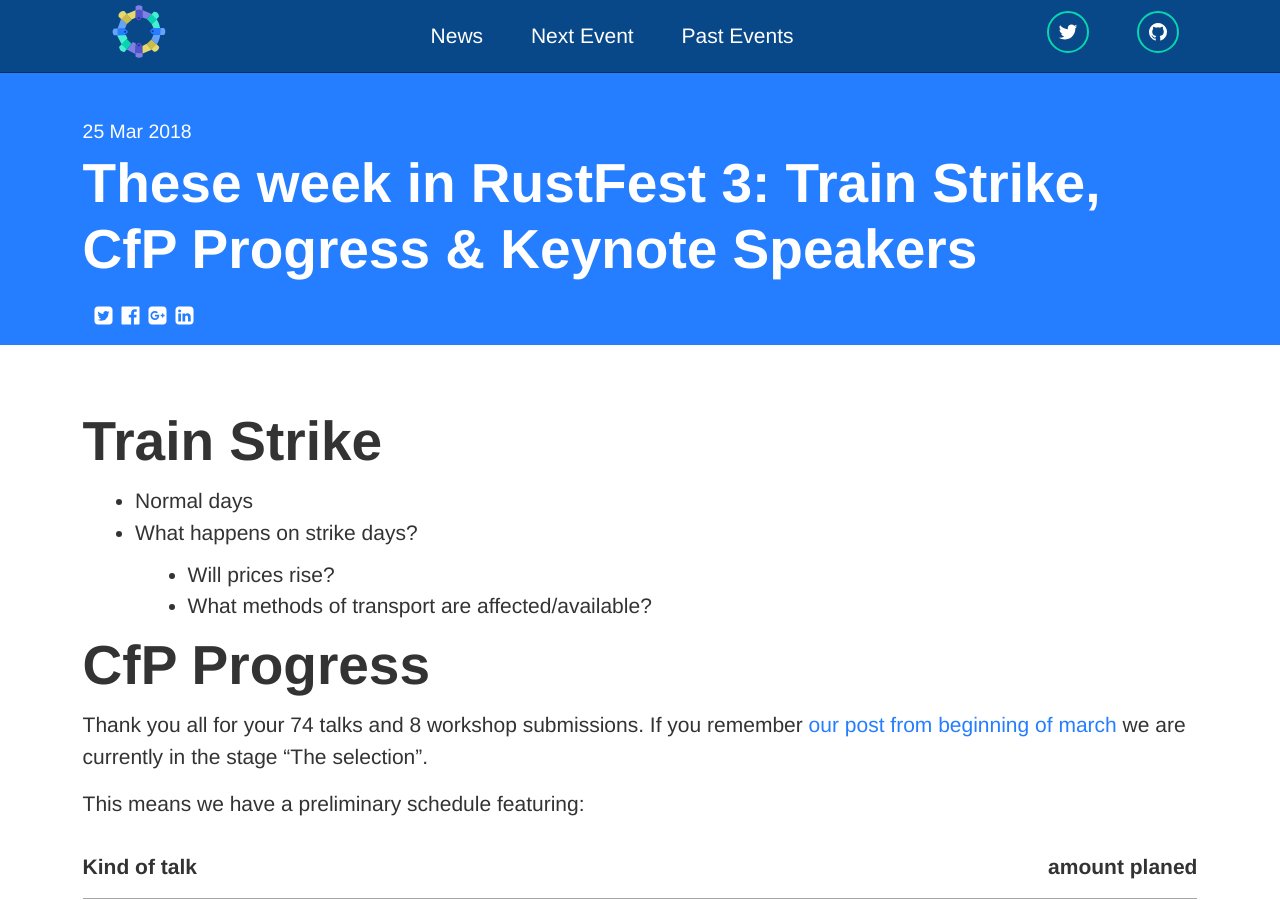
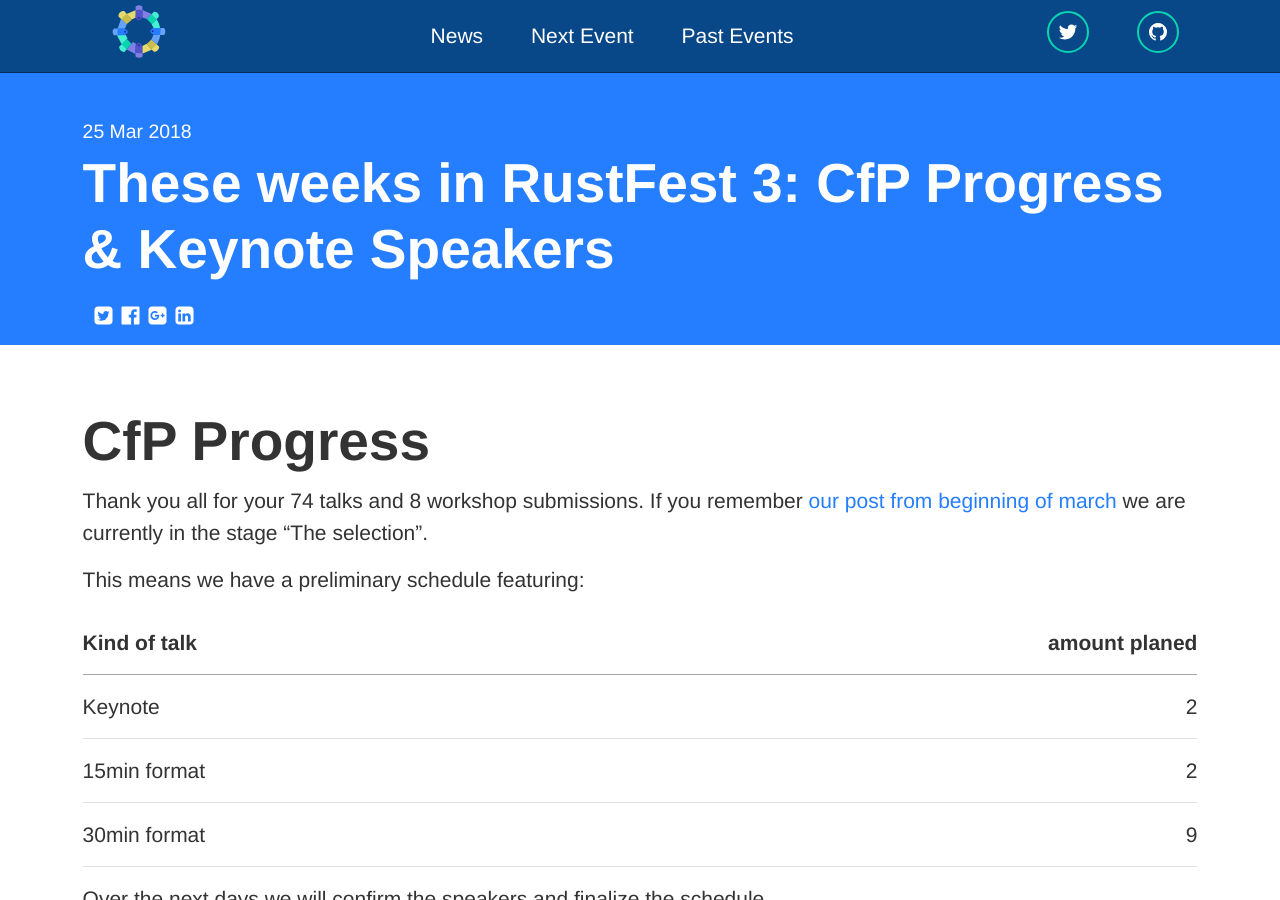
Before and after one commit to RustFestEU/blog.rustfest.eu, a Jekyll site: the page built from _posts/2018-03-25-this-week-in-rustfest-3--cfp-keynote-speakers.md, in a window 1280 px wide and 900 px high. Built offline with Jekyll 4.4.1, drawn with Linux system fonts in a browser that asks for light colours.

Commit message:
Move the train strike to next week

```diff
--- a/_posts/2018-03-25-this-week-in-rustfest-3-train-strike-cfp-keynote-speakers.md
+++ b/_posts/2018-03-25-this-week-in-rustfest-3--cfp-keynote-speakers.md
@@ -1,16 +1,9 @@
 ---
 layout: post
-title: "These week in RustFest 3: Train Strike, CfP Progress & Keynote Speakers"
+title: "These weeks in RustFest 3: CfP Progress & Keynote Speakers"
 authors:
   - dns2utf8
 ---
-
-# Train Strike
-
-- Normal days
-- What happens on strike days?
-    - Will prices rise?
-    - What methods of transport are affected/available?
 
 # CfP Progress
 
```
